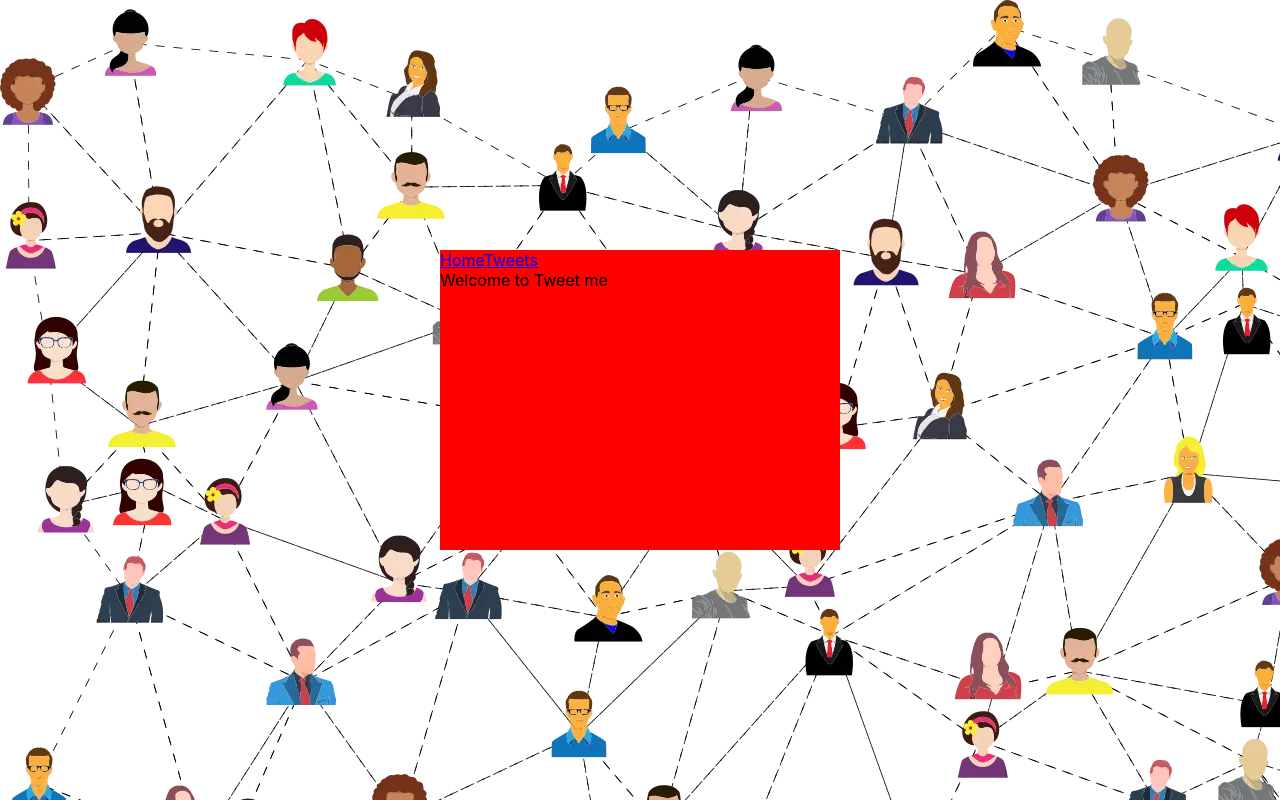
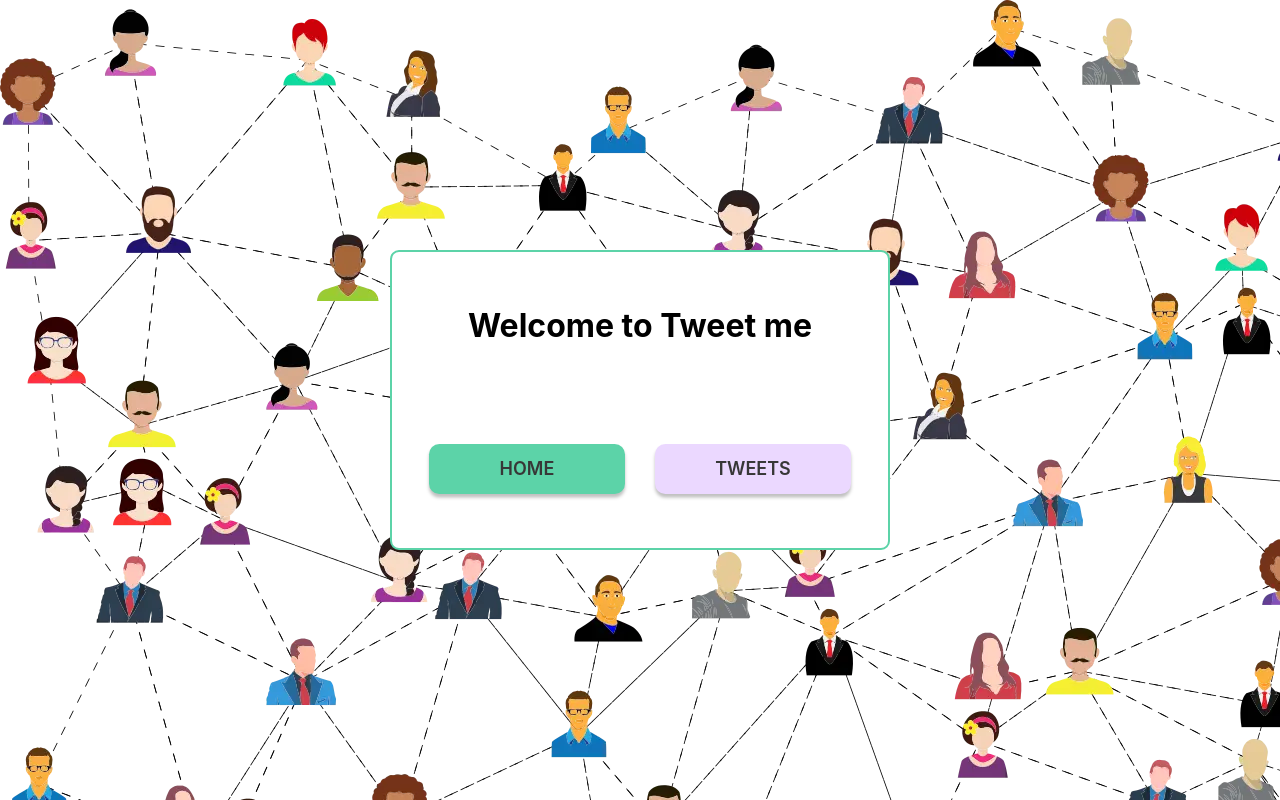
Before and after one commit to skif6623/Tweet-me, a React (Create React App) app: page / in a window 1280 px wide. Built offline with nearby package versions, Linux system fonts and the light colour scheme.

Commit message:
add components Box and MainBackground, styled HomePage

```diff
--- a/package.json
+++ b/package.json
@@ -16,6 +16,7 @@
 		"react-router-dom": "^6.11.0",
 		"react-scripts": "5.0.1",
 		"styled-components": "^5.3.10",
+		"styled-system": "^5.1.5",
 		"web-vitals": "^2.1.4"
 	},
 	"scripts": {
--- /dev/null
+++ b/src/components/Box.js
@@ -0,0 +1,4 @@
+import styled from "styled-components";
+import {space, layout, flexbox, color, grid} from "styled-system";
+
+export const Box = styled("div")(space, layout, flexbox, color, grid);
--- /dev/null
+++ b/src/components/MainBackground/MainBackground.jsx
@@ -0,0 +1,6 @@
+import React from "react";
+import {Bg} from "./MainBackground.styled";
+
+export const MainBackground = ({children, center}) => {
+	return <Bg center={center}>{children}</Bg>;
+};
--- /dev/null
+++ b/src/components/MainBackground/MainBackground.styled.js
@@ -0,0 +1,12 @@
+import styled from "styled-components";
+import bg_image from "../../images/social-media-3846597.webp";
+
+export const Bg = styled.main`
+	display: ${({center}) => center && "flex"};
+	justify-content: ${({center}) => center && "center"};
+	align-items: ${({center}) => center && "center"};
+	width: 100vw;
+	height: 100vh;
+
+	background-image: url(${bg_image});
+`;
--- a/src/pages/HomePage/HomePage.jsx
+++ b/src/pages/HomePage/HomePage.jsx
@@ -1,20 +1,22 @@
 import React from "react";
-import {NavLink} from "react-router-dom";
 import {useLocation} from "react-router-dom";
-import {Bg, NavBg} from "./HomePage.styled";
+
+import {MainBackground} from "../../components/MainBackground/MainBackground";
+
+import {NavBg, Title, LinkBtn} from "./HomePage.styled";
 
 export const HomePage = () => {
 	const location = useLocation();
 
 	return (
-		<Bg>
+		<MainBackground center>
 			<NavBg>
-				<NavLink to="/">Home</NavLink>
-				<NavLink to="/tweets" state={{from: location}}>
+				<Title>Welcome to Tweet me</Title>
+				<LinkBtn to="/">Home</LinkBtn>
+				<LinkBtn to="/tweets" state={{from: location}}>
 					Tweets
-				</NavLink>
-				<p>Welcome to Tweet me</p>
+				</LinkBtn>
 			</NavBg>
-		</Bg>
+		</MainBackground>
 	);
 };
--- a/src/pages/HomePage/HomePage.styled.js
+++ b/src/pages/HomePage/HomePage.styled.js
@@ -1,20 +1,54 @@
 import styled from "styled-components";
-import bg_image from "../../images/social-media-3846597.webp";
+import {NavLink} from "react-router-dom";
 
-export const Bg = styled.main`
+export const NavBg = styled.div`
 	display: flex;
 	justify-content: center;
 	align-items: center;
+	flex-wrap: wrap;
+	gap: 30px;
+	width: 500px;
+	height: 300px;
+	padding: 20px;
 
-	width: 100vw;
-	height: 100vh;
-
-	background-image: url(${bg_image});
+	background-color: white;
+	border: 2px solid #5cd3a8;
+	border-radius: 9px;
 `;
 
-export const NavBg = styled.div`
-	width: 400px;
-	height: 300px;
+export const Title = styled.h1`
+	text-align: center;
+`;
 
-	background-color: red;
+export const LinkBtn = styled(NavLink)`
+	display: flex;
+	justify-content: center;
+	align-items: center;
+	width: 196px;
+	height: 50px;
+
+	font-weight: 600;
+	font-size: 18px;
+	line-height: 22px;
+	text-decoration: none;
+	text-transform: uppercase;
+	color: #373737;
+
+	background-color: #ebd8ff;
+	box-shadow: 0px 3.43693px 3.43693px rgba(0, 0, 0, 0.25);
+	border: none;
+	border-radius: 10.3108px;
+	transition: background-color 250ms ease;
+
+	:hover {
+		background-color: #5cd3a8;
+	}
+
+	&.active {
+		background-color: #5cd3a8;
+
+		:hover {
+			background-color: #ebd8ff;
+		}
+	}
 `;
--- a/src/pages/TweetPage.jsx
+++ b/src/pages/TweetPage.jsx
@@ -2,6 +2,7 @@ import React, {useState, useEffect} from "react";
 import {useDispatch, useSelector} from "react-redux";
 import {useLocation, Link} from "react-router-dom";
 import {getUsers, moreUsers} from "../redux/operations";
+import {MainBackground} from "../components/MainBackground/MainBackground";
 import {Card} from "../components/Card/Card";
 import {Button} from "../components/Button/Button";
 import {UserList, PageWrapper} from "./TweetPage.styled";
@@ -26,7 +27,7 @@ export const TweetPage = () => {
 	};
 
 	return (
-		<PageWrapper>
+		<MainBackground>
 			<Link to={backLinkRef}>Go Back</Link>
 			<UserList>
 				{users.map(({user, tweets, followers, avatar, follow, id}) => {
@@ -38,6 +39,6 @@ export const TweetPage = () => {
 				})}
 			</UserList>
 			{showLoadMore && <Button action={incrementPage}>Load More</Button>}
-		</PageWrapper>
+		</MainBackground>
 	);
 };
```
Also changed, not shown: 1 other file (tests, documents, lock files or other folders).
